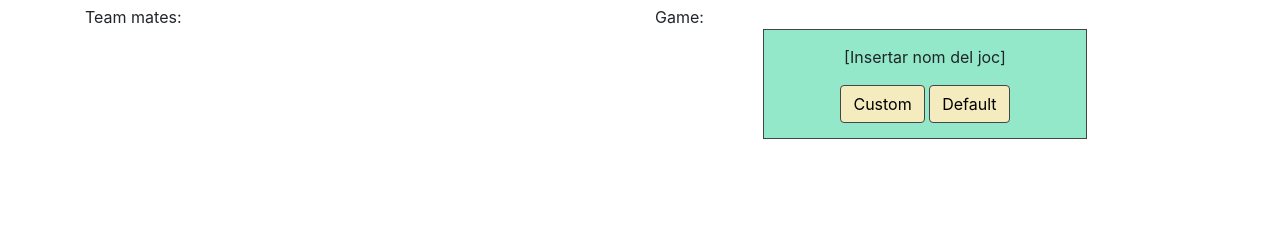
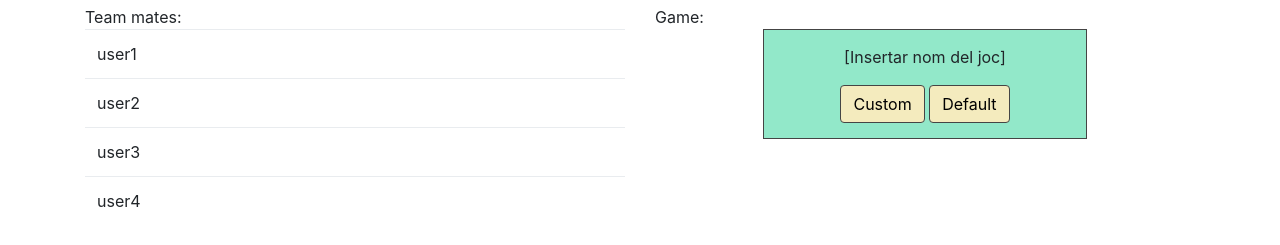
Before and after one commit to gnuille/web_app_socket, a website: page public/lobby.html in a window 1280 px wide. Shown: the part 51-296 px from the top of the page. Drawn offline with nearby package versions, Linux system fonts and the light colour scheme.

Commit message:
lobby user

```diff
--- a/public/css/style-lobby.css
+++ b/public/css/style-lobby.css
@@ -23,3 +23,8 @@
     background: #454545;
     color: white;
 }
+
+.table {
+
+
+}
--- a/public/lobby.html
+++ b/public/lobby.html
@@ -12,6 +12,28 @@
             <div class="row">
                 <div class="col">
                     Team mates:
+                    <table class="table">
+                      <thead>
+
+                        <tbody  id="list">
+                          <script src="https://ajax.googleapis.com/ajax/libs/jquery/3.2.1/jquery.min.js"></script>
+                          <script type="text/javascript">
+                          var json = [
+                            { id: 1, name: 'user1' },
+                            { id: 2, name: 'user2' },
+                            { id: 3, name: 'user3' },
+                            { id: 4, name: 'user4' }
+                          ];
+
+                          var html = '<tr>';
+                          for (var i = 0; i < json.length; ++i) {
+                              html += '<td>'+ json[i].name +'</td>'+'</tr>'+'<tr>' ;
+                          };
+                          $('#list').append(html);
+                          </script>
+                        </tbody>
+                    </thead>
+                  </table>
                 </div>
                 <div class="col">
                     Game:
```
Also changed, not shown: public/rooms/search.html (+2 -0 lines), jeje.html (added).
